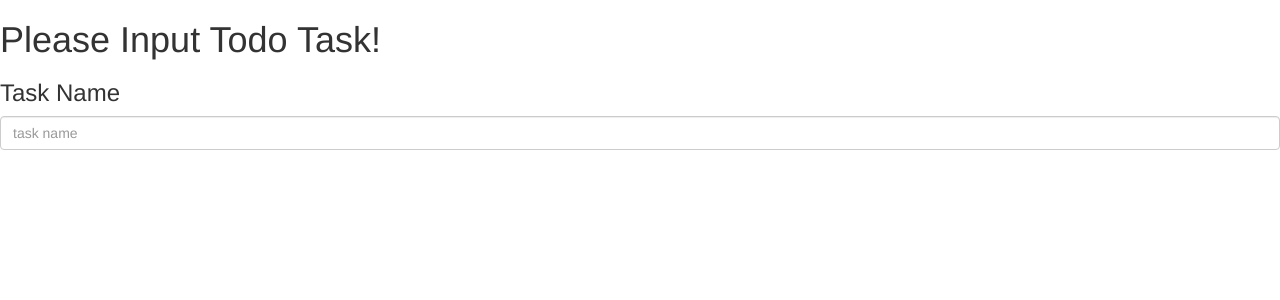
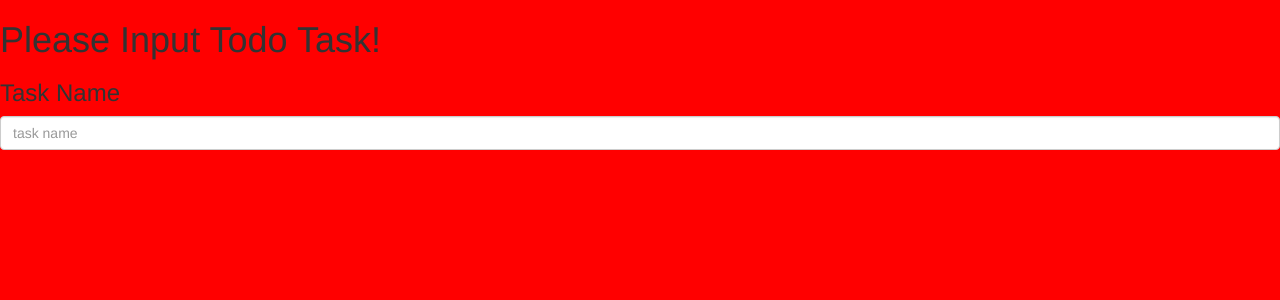
Before and after one commit to b3540/20160208AzureHandsonNagoya, a PHP site: page / in a window 1280 px wide. Shown: the top 300 px of the page. Run offline with PHP 8.4, Linux system fonts and the light colour scheme; some libraries are stand-ins or nearby versions.

Commit message:
css追加

```diff
--- a/2/index.php
+++ b/2/index.php
@@ -17,13 +17,16 @@
     <!-- jQuery (necessary for Bootstrap's JavaScript plugins) -->
     <script src="https://ajax.googleapis.com/ajax/libs/jquery/1.11.3/jquery.min.js"></script>
 
+    <!-- My StyleSeet -->
+    <link rel="stylesheet" href="./style.css" />
   </head>
   <body>
     <h1>Please Input Todo Task!</h1>
-    <form>
-       <h3>Task Name</h3>
-       <input class="form-control" id="task_name" placeholder="task name" />
-    </form>
-
+    <div>
+        <form>
+            <h3>Task Name</h3>
+            <input class="form-control" id="task_name" placeholder="task name" />
+        </form>
+    </div>
   </body>
 </html>
--- /dev/null
+++ b/2/style.css
@@ -0,0 +1,3 @@
+body{
+    background-color: red;
+}
```
